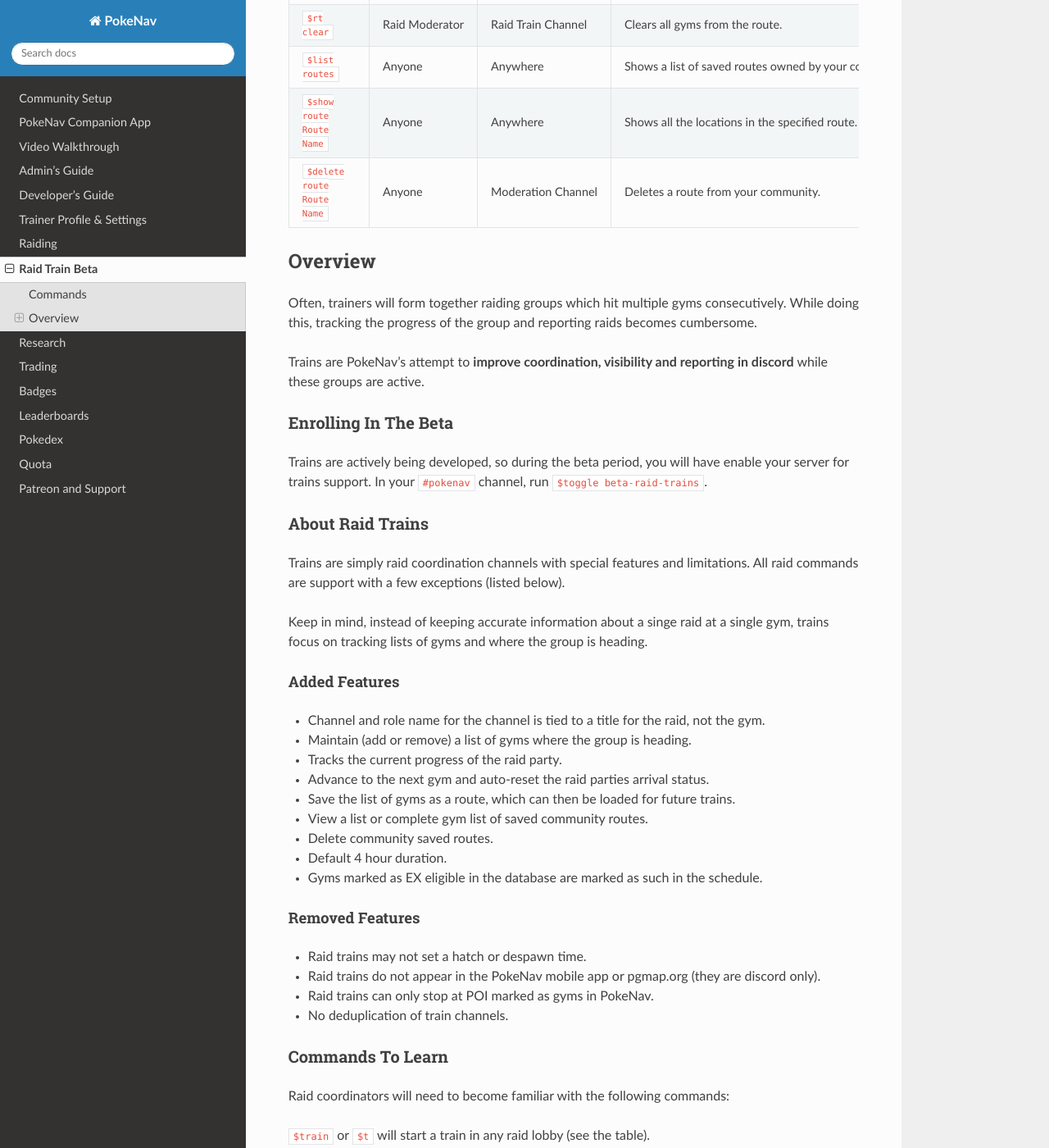
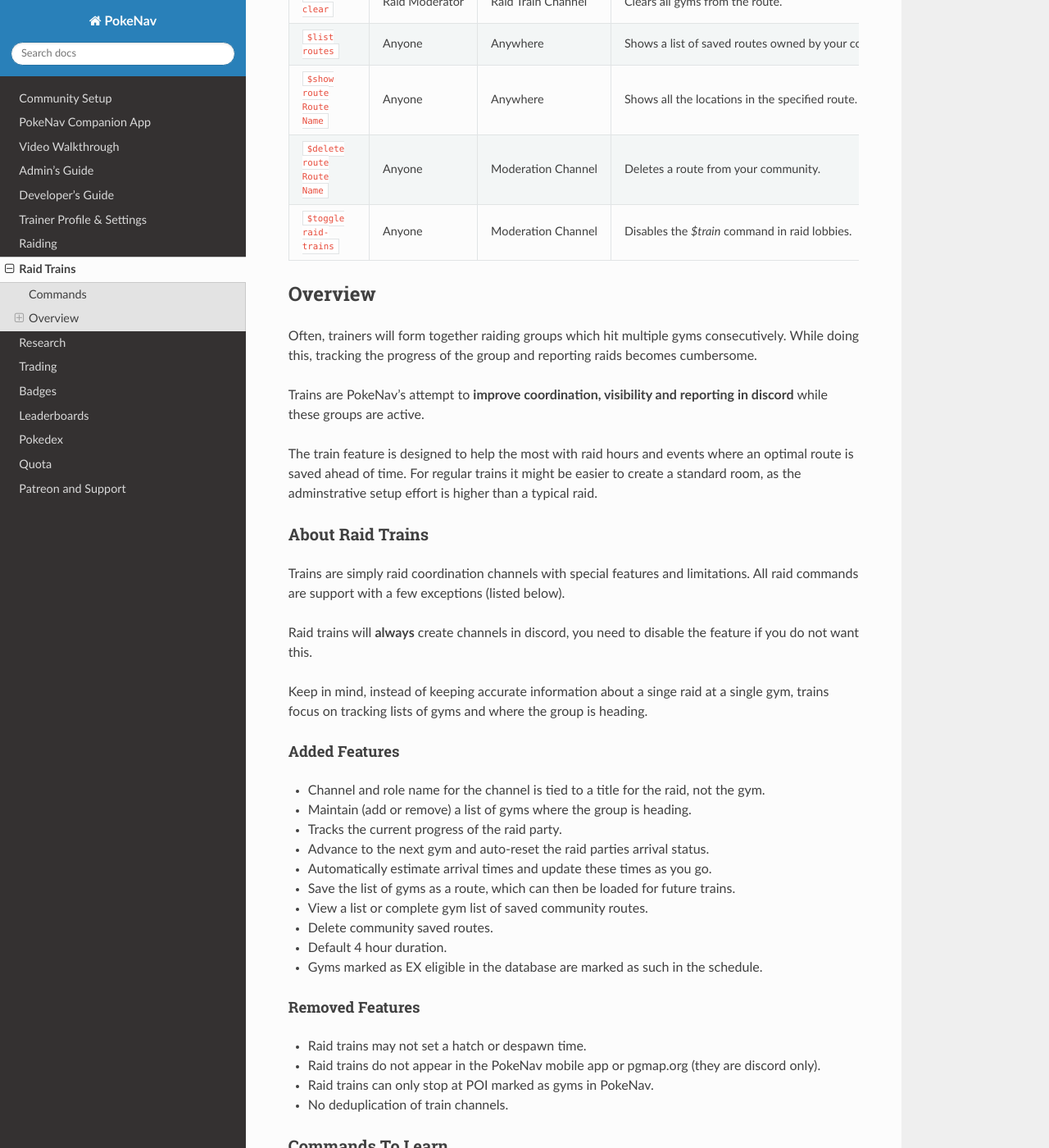
Before and after one commit to PokeNavBot/pokenav-documentation, a Sphinx documentation site: the page built from source/raid_trains.md, in a window 1280 px wide and 1400 px high, scrolled down 1364 px. Shown: the whole window at 82% size. Built offline with Sphinx 7.4.7 and the Read the Docs theme 2.0.0, drawn with Linux system fonts in a browser that asks for light colours; formulas are drawn with MathJax 3; some of the changed text lies outside the part shown.

Commit message:
tweaked train docs

````diff
--- a/source/raid_trains.md
+++ b/source/raid_trains.md
@@ -1,14 +1,10 @@
-# Raid Train Beta
+# Raid Trains
 ```eval_rst
 
 .. note::
-    Raid train support is currently in **open** beta.
+    Raid train support is a new feature.
 
-    Run `$toggle beta-raid-trains` to enable.
-
-    The content of this document, as well as all commands is subject to command changes.
-
-    Nothing is set in stone.
+    Please provide feedback if you have some on how it can be improved.
 ```
 
 ## Commands
@@ -19,6 +15,7 @@
    :widths: 15, 10, 10, 20
 
    ``$t Horsham Park Train``, Anyone, Raid Lobby, "Starts a raid train channel called `Horsham Park Train`."
+   ``$t "Route Name" 4:00 pm``, Anyone, Raid Lobby, "Starts a raid train channel that loads the route and start time provided."
    ``$title New Name Of Train``, Raid Moderator, Raid Train Channel, "Updates the name of the raid train."
    ``$rt all``, Anyone, Raid Train Channel, "Shows all the gyms on the route."
    ``$rt up``, Anyone, Raid Train Channel, "Shows upcoming the gyms on the route."
@@ -36,25 +33,26 @@
    ``$list routes``, Anyone, Anywhere, "Shows a list of saved routes owned by your community."
    ``$show route Route Name``, Anyone, Anywhere, "Shows all the locations in the specified route."
    ``$delete route Route Name``, Anyone, Moderation Channel, "Deletes a route from your community."
+   ``$toggle raid-trains``, Anyone, Moderation Channel, "Disables the `$train` command in raid lobbies."
 
 ```
 
 ## Overview
 
-Often, trainers will form together raiding groups which hit multiple gyms consecutively. While doing this, tracking
-the progress of the group and reporting raids becomes cumbersome.
+Often, trainers will form together raiding groups which hit multiple gyms consecutively. While doing this, tracking the progress of the group and reporting raids becomes cumbersome.
 
 Trains are PokeNav's attempt to **improve coordination, visibility and reporting in discord** while these groups are active.
 
-### Enrolling In The Beta
-
-Trains are actively being developed, so during the beta period, you will have enable your server for trains support. In your `#pokenav` channel, run `$toggle beta-raid-trains`.
+The train feature is designed to help the most with raid hours and events where an optimal route is saved ahead of time. For regular trains it might be easier to create a standard room, as the adminstrative setup effort is higher than a typical raid.
 
 ### About Raid Trains
 
 Trains are simply raid coordination channels with special features and limitations. All raid commands are support with a few exceptions (listed below).
 
+Raid trains will **always** create channels in discord, you need to disable the feature if you do not want this.
+
 Keep in mind, instead of keeping accurate information about a singe raid at a single gym, trains focus on tracking lists of gyms and where the group is heading.
+
 
 #### Added Features
 
@@ -62,6 +60,7 @@
 * Maintain (add or remove) a list of gyms where the group is heading.
 * Tracks the current progress of the raid party.
 * Advance to the next gym and auto-reset the raid parties arrival status.
+* Automatically estimate arrival times and update these times as you go.
 * Save the list of gyms as a route, which can then be loaded for future trains.
 * View a list or complete gym list of saved community routes.
 * Delete community saved routes.
````
